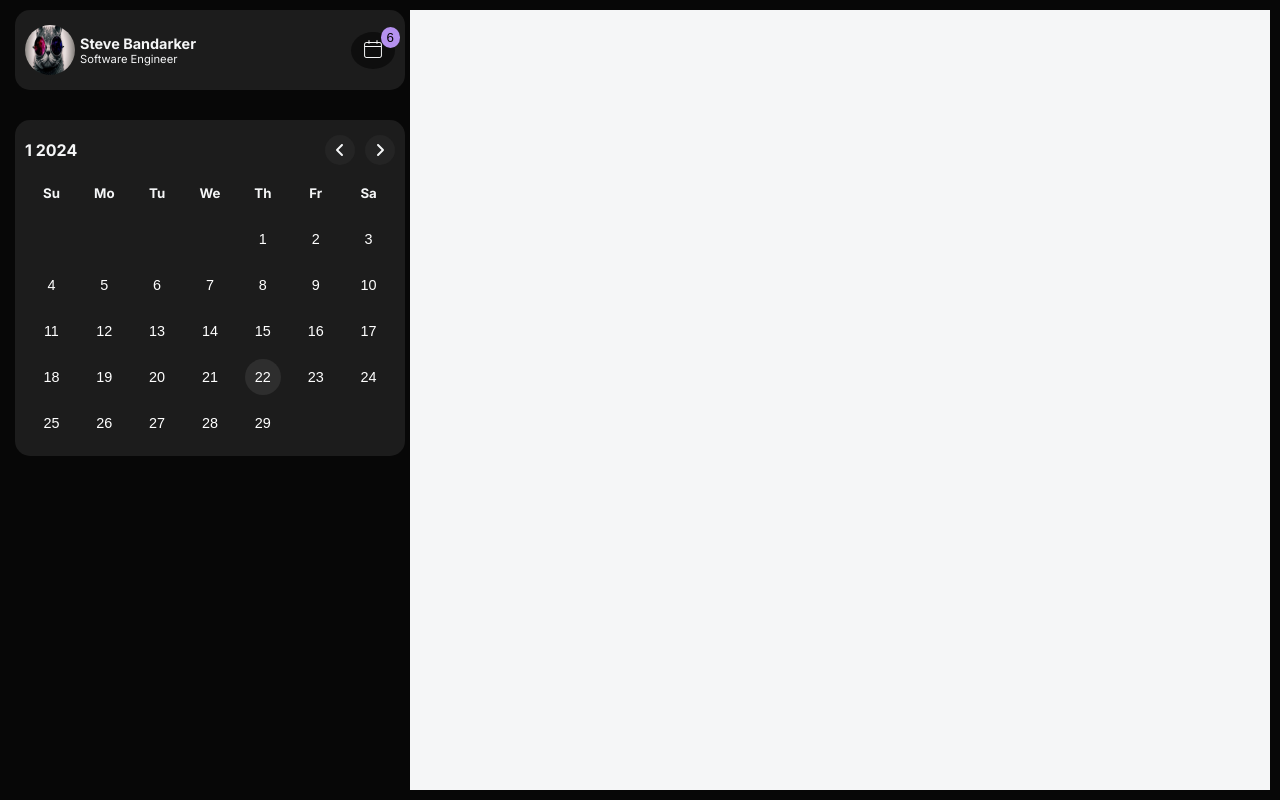
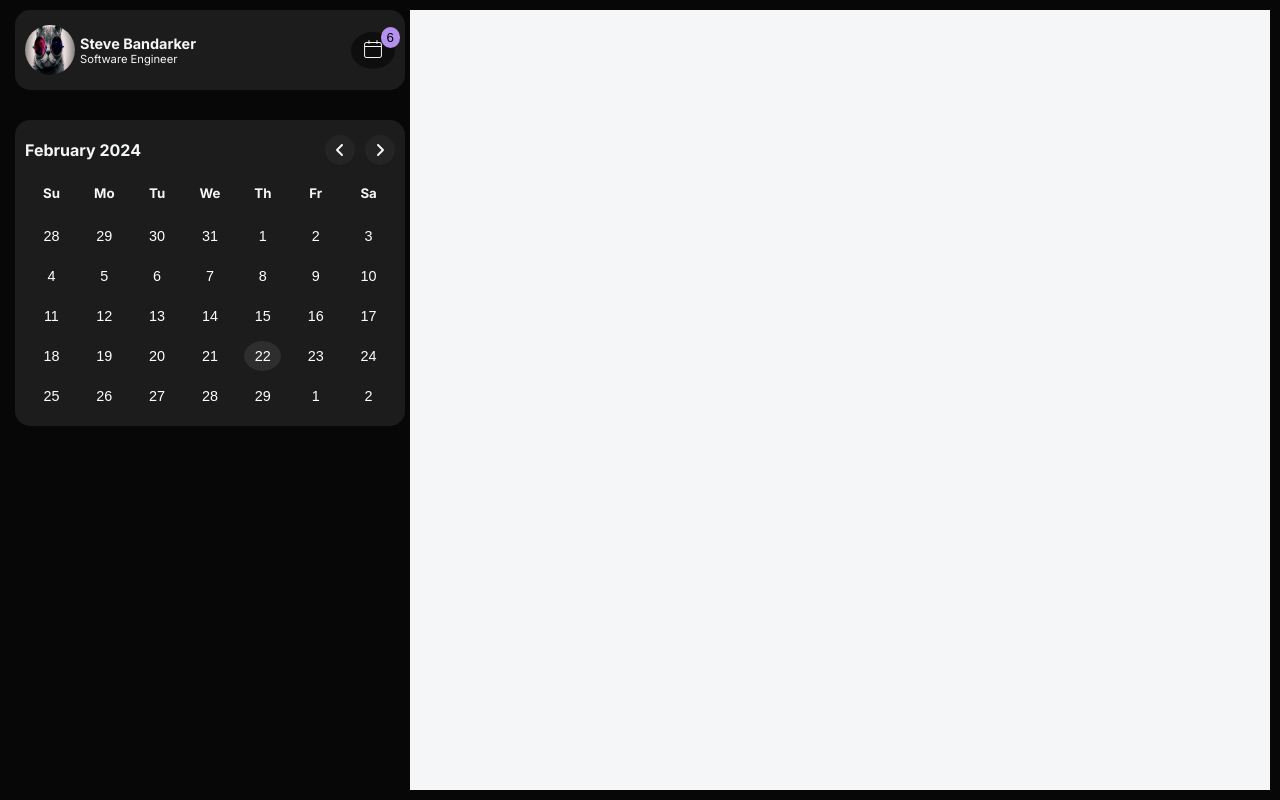
Before and after one commit to SteveBand/Calendar-dashboard, a Next.js app: page /dashboard in a window 1280 px wide. Built offline with nearby package versions, Linux system fonts and the light colour scheme.

Commit message:
Control Panel Calendar Ui + Logic

```diff
--- a/components/ui/controlPanel/ControlPanel.tsx
+++ b/components/ui/controlPanel/ControlPanel.tsx
@@ -1,7 +1,7 @@
 "use client";
 
 import { ControlPanelHeader } from "./components/ControlPanelHeader";
-import { Calendar } from "./components/Calendar";
+import { Calendar } from "./components/calendar/Calendar";
 
 export function ControlPanel() {
   return (
--- a/components/ui/controlPanel/components/Calendar.tsx
+++ /dev/null
@@ -1,116 +0,0 @@
-import { Dispatch, useMemo, useState } from "react";
-import { FaAngleLeft, FaAngleRight } from "react-icons/fa6";
-
-export function Calendar() {
-  const dateNow = new Date();
-  const [date, setDate] = useState<DateState>({
-    day: dateNow.getDate(),
-    month: dateNow.getMonth(),
-    year: dateNow.getFullYear(),
-  });
-  const [activeIndex, setActiveIndex] = useState<number | null>(null);
-
-  const dateObj = useMemo(() => {
-    const newDate = new Date(date.year, date.month, 0);
-    const firstMonthDay = new Date(
-      newDate.getFullYear(),
-      newDate.getMonth() + 1,
-      1
-    ).getDay();
-    const daysInMonth = new Date(date.year, date.month + 1, 0).getDate();
-    const rows = Math.ceil((firstMonthDay + daysInMonth) / 7) * 7;
-    const daysArray = Array.from({ length: rows }).map((_, index) => {
-      const day = index - firstMonthDay + 1;
-      if (day > 0 && day <= daysInMonth) {
-        return day;
-      }
-    });
-
-    return daysArray;
-  }, [date]);
-
-  const weekDays = ["Su", "Mo", "Tu", "We", "Th", "Fr", "Sa"];
-
-  function handleForward(e: React.MouseEvent<HTMLButtonElement>) {
-    e.preventDefault();
-    if (date.month === 12) {
-      setDate((prev) => {
-        return { ...prev, month: 1 };
-      });
-      setDate((prev) => {
-        return { ...prev, year: prev.year++ };
-      });
-    }
-    setDate((prev) => {
-      return { ...prev, month: prev.month++ };
-    });
-  }
-
-  function handleBackward(e: React.MouseEvent<HTMLButtonElement>) {
-    e.preventDefault();
-    if (date.month === 1) {
-      setDate((prev) => {
-        return { ...prev, month: 13 };
-      });
-      setDate((prev) => {
-        return { ...prev, year: prev.year-- };
-      });
-    }
-    setDate((prev) => {
-      return { ...prev, month: prev.month-- };
-    });
-  }
-
-  function onDayClick(index: number, day: number) {
-    setActiveIndex(index);
-    console.log(new Date(date.year, date.month, day + 1).toISOString());
-  }
-
-  return (
-    <article className="calendar-wrapper">
-      <header>
-        <h4>
-          {date.month} {date.year}
-        </h4>
-        <div>
-          <button onClick={handleBackward}>
-            <FaAngleLeft />
-          </button>
-          <button onClick={handleForward}>
-            <FaAngleRight />
-          </button>
-        </div>
-      </header>
-      <div className="weekdays">
-        {weekDays.map((i) => {
-          return <h5 key={i}>{i}</h5>;
-        })}
-      </div>
-      <div className="days">
-        {dateObj.map((day, index) => {
-          return typeof day === "number" ? (
-            <button
-              className={`${
-                date.month === dateNow.getMonth() && day === dateNow.getDate()
-                  ? "today"
-                  : ""
-              } ${activeIndex === index ? "active" : ""}`}
-              key={index}
-              onClick={() => onDayClick(index, day)}
-            >
-              <p>{day}</p>
-            </button>
-          ) : (
-            <button disabled key={index}></button>
-          );
-        })}
-      </div>
-    </article>
-  );
-}
-
-type DateState = {
-  day: number;
-  month: number;
-  year: number;
-};
--- /dev/null
+++ b/components/ui/controlPanel/components/calendar/Calendar.tsx
@@ -0,0 +1,140 @@
+import { Dispatch, useMemo, useState } from "react";
+import { FaAngleLeft, FaAngleRight } from "react-icons/fa6";
+import moment from "moment";
+export function Calendar() {
+  const dateNow = new Date();
+  const [date, setDate] = useState<Date>(new Date());
+  const [activeDay, setActiveDay] = useState<Date | null>();
+
+  const { currentYear, currentMonth, currentDay } = {
+    currentYear: date.getFullYear(),
+    currentMonth: date.getMonth(),
+    currentDay: date.getDate(),
+  };
+
+  const dateObj = useMemo(() => {
+    const firstMonthDay = new Date(
+      date.getFullYear(),
+      date.getMonth() + 1,
+      1
+    ).getDay();
+
+    const daysInMonth = new Date(
+      date.getFullYear(),
+      date.getMonth() + 1,
+      0
+    ).getDate();
+
+    const rows = Math.ceil((firstMonthDay + daysInMonth) / 7) * 7;
+    const daysArray = Array.from({ length: rows }).map((_, index) => {
+      const day = index - firstMonthDay + 2;
+      if (day <= 0) {
+        const year = currentMonth === 0 ? currentYear - 1 : currentYear;
+        const month = currentMonth === 0 ? 11 : currentMonth - 1;
+        const beforeDate = new Date(year, month, day);
+        return beforeDate;
+      } else if (day > daysInMonth) {
+        const year = currentMonth === 11 ? currentYear + 1 : currentYear;
+        const month = currentMonth === 11 ? 0 : currentMonth + 1;
+        const beforeDate = new Date(year, month, day - daysInMonth);
+        return beforeDate;
+      } else {
+        return new Date(currentYear, currentMonth, day);
+      }
+    });
+
+    return daysArray;
+  }, [date]);
+
+  const weekDays = ["Su", "Mo", "Tu", "We", "Th", "Fr", "Sa"];
+
+  function handleForward(e: React.MouseEvent<HTMLButtonElement>) {
+    e.preventDefault();
+    const newDate = new Date(date);
+    if (currentMonth === 11) {
+      newDate.setMonth(0);
+      newDate.setFullYear(currentYear + 1);
+    } else {
+      newDate.setMonth(currentMonth + 1);
+    }
+    setDate(newDate);
+  }
+
+  function handleBackward(e: React.MouseEvent<HTMLButtonElement>) {
+    e.preventDefault();
+    const newDate = new Date(date);
+    if (currentMonth === 0) {
+      newDate.setMonth(11);
+      newDate.setFullYear(currentYear - 1);
+    } else {
+      newDate.setMonth(currentMonth - 1);
+    }
+    setDate(newDate);
+    console.log(date);
+  }
+
+  function onDayClick(index: number, day: Date) {
+    setDate(day);
+    setActiveDay(day);
+  }
+
+  function compareObjects(day: Date, activeDay: Date | undefined | null) {
+    if (!activeDay) return false;
+    if (day.getTime() === activeDay?.getTime()) {
+      return true;
+    } else {
+      return false;
+    }
+  }
+
+  return (
+    <article className="calendar-wrapper">
+      <header>
+        <h4>{moment(date).format("MMMM YYYY")}</h4>
+        <div>
+          <button onClick={handleBackward}>
+            <FaAngleLeft />
+          </button>
+          <button onClick={handleForward}>
+            <FaAngleRight />
+          </button>
+        </div>
+      </header>
+      <div className="weekdays">
+        {weekDays.map((i) => {
+          return <h5 key={i}>{i}</h5>;
+        })}
+      </div>
+      <div className="days">
+        {dateObj.map((day, index) => {
+          return (
+            <button
+              className={`${
+                day.getDate() === dateNow.getDate() &&
+                day.getMonth() === dateNow.getMonth()
+                  ? "today"
+                  : ""
+              } ${compareObjects(day, activeDay) ? "active" : ""}`}
+              key={index}
+              onClick={() => onDayClick(index, day)}
+            >
+              <p>{day.getDate()}</p>
+            </button>
+          );
+        })}
+      </div>
+    </article>
+  );
+}
+
+type DateState = {
+  day: number;
+  month: number;
+  year: number;
+};
+
+type ActiveDay = {
+  day: number | null;
+  month: number | null;
+  year: number | null;
+};
--- a/styles/ui/control-panel/components/controlPanelCalendar.scss
+++ b/styles/ui/control-panel/components/controlPanelCalendar.scss
@@ -48,20 +48,24 @@
 
     button {
       flex: 0 0 14.285%;
-      flex-grow: 0;
-      flex-shrink: 0;
       background-color: transparent;
       color: white;
       border: none;
       font-size: 0.9rem;
       cursor: pointer;
       border-radius: 50%;
+      width: 100%;
+      display: flex;
+      justify-content: center;
+      align-items: center;
 
       p {
-        padding: 10px;
+        margin: 0;
         border-radius: 50%;
-        width: min-content;
-        margin: 0 auto;
+        width: 70%;
+        padding: 7px 0;
+        // margin: 0 auto;
+        text-align: center;
       }
 
       &:hover p {
```
